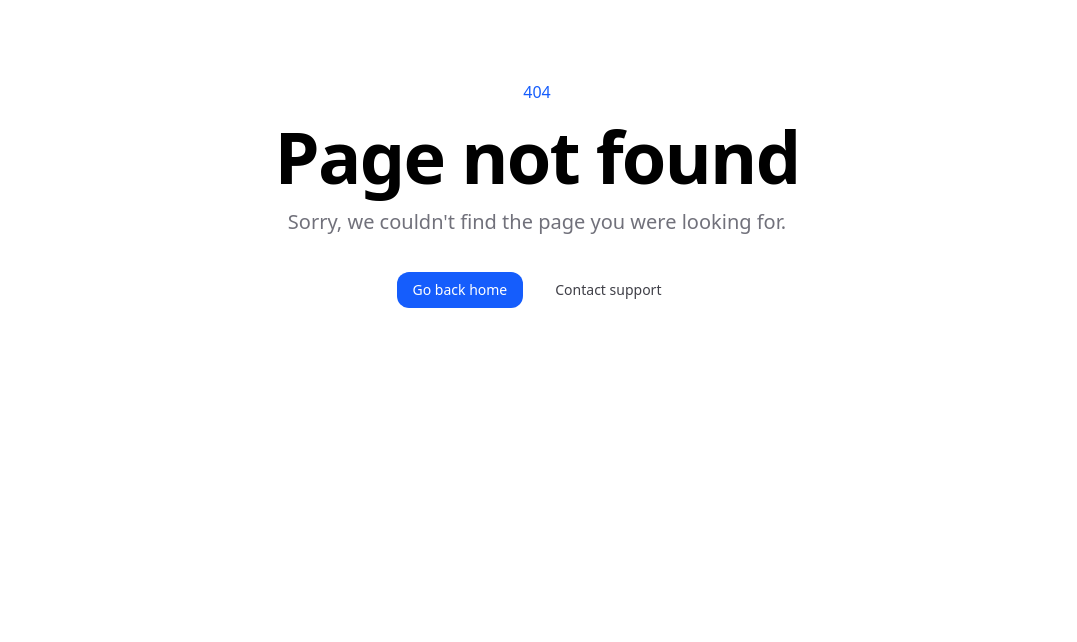
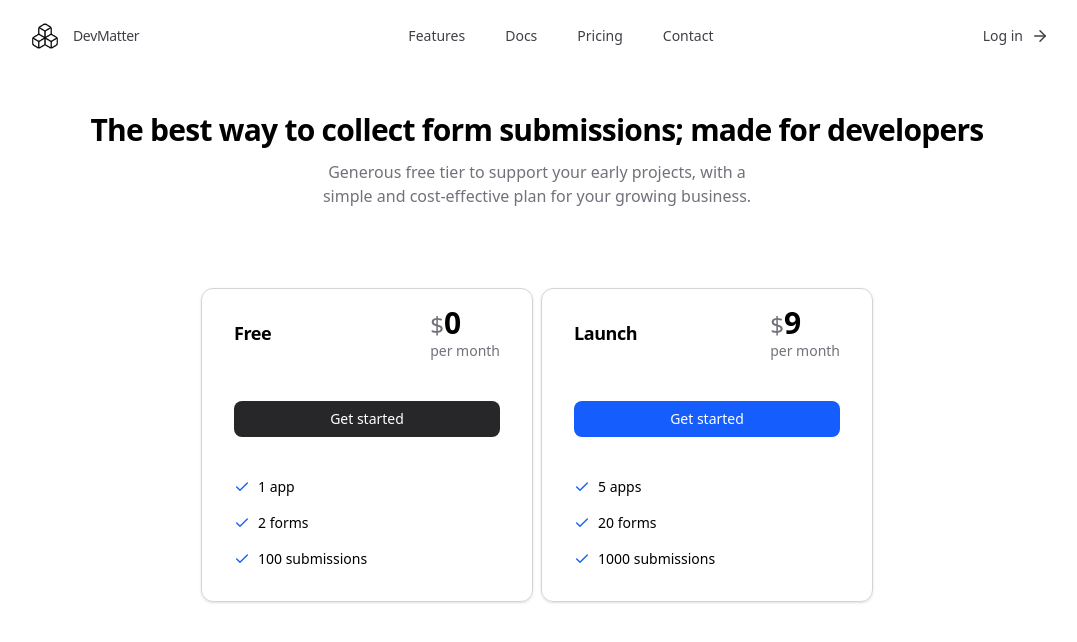
Before and after one commit to aditya-vinodh/dev-matter-web, a SvelteKit app: page /pricing in a window 1280 px wide. Before the commit this address had no page. Shown: the top 642 px of the page, without its empty margins (103-1180 px from the left). Built offline with nearby package versions, Linux system fonts and the light colour scheme.

Commit message:
Created pricing page UI

```diff
--- /dev/null
+++ b/src/routes/pricing/+page.svelte
@@ -0,0 +1,86 @@
+<script lang="ts">
+	import Header from '$lib/ui/Header.svelte';
+	import Check from '@lucide/svelte/icons/check';
+	import type { PageProps } from './$types';
+
+	let { data }: PageProps = $props();
+</script>
+
+<Header user={data.user} />
+
+<div class="mx-auto w-full max-w-5xl pt-10 pb-32">
+	<p class="mb-3 text-center text-3xl font-semibold tracking-tight text-balance">
+		The best way to collect form submissions; made for developers
+	</p>
+	<p class="mx-auto w-full max-w-3xl text-center font-medium text-balance text-zinc-500">
+		Generous free tier to support your early projects, with a simple and cost-effective plan for
+		your growing business.
+	</p>
+
+	<div class="mx-auto mt-20 grid w-full max-w-2xl grid-cols-2 gap-2">
+		<div class="rounded-xl border border-zinc-300 p-4 px-8 pb-8 shadow-sm">
+			<div class="flex items-center justify-between">
+				<p class="text-lg font-semibold tracking-tight">Free</p>
+				<div>
+					<p class="text-3xl font-bold">
+						<span class="text-2xl font-normal text-zinc-500">$</span>0
+					</p>
+					<p class="text-sm text-zinc-500">per month</p>
+				</div>
+			</div>
+			<div class="flex justify-stretch">
+				<a
+					href="/signup"
+					class="mt-10 w-full rounded-lg bg-zinc-800 py-2 text-center text-sm font-medium text-white transition hover:bg-zinc-800/90"
+					>Get started</a
+				>
+			</div>
+			<div class="mt-10 flex flex-col gap-4 text-sm">
+				<div class="flex items-center gap-2">
+					<Check size={16} class="stroke-blue-600" />
+					<p>1 app</p>
+				</div>
+				<div class="flex items-center gap-2">
+					<Check size={16} class="stroke-blue-600" />
+					<p>2 forms</p>
+				</div>
+				<div class="flex items-center gap-2">
+					<Check size={16} class="stroke-blue-600" />
+					<p>100 submissions</p>
+				</div>
+			</div>
+		</div>
+		<div class="rounded-xl border border-zinc-300 p-4 px-8 pb-8 shadow-sm">
+			<div class="flex items-center justify-between">
+				<p class="text-lg font-semibold tracking-tight">Launch</p>
+				<div>
+					<p class="text-3xl font-bold">
+						<span class="text-2xl font-normal text-zinc-500">$</span>9
+					</p>
+					<p class="text-sm text-zinc-500">per month</p>
+				</div>
+			</div>
+			<div class="flex justify-stretch">
+				<a
+					href="/signup"
+					class="mt-10 w-full rounded-lg bg-blue-600 py-2 text-center text-sm font-medium text-white transition hover:bg-blue-600/90"
+					>Get started</a
+				>
+			</div>
+			<div class="mt-10 flex flex-col gap-4 text-sm">
+				<div class="flex items-center gap-2">
+					<Check size={16} class="stroke-blue-600" />
+					<p>5 apps</p>
+				</div>
+				<div class="flex items-center gap-2">
+					<Check size={16} class="stroke-blue-600" />
+					<p>20 forms</p>
+				</div>
+				<div class="flex items-center gap-2">
+					<Check size={16} class="stroke-blue-600" />
+					<p>1000 submissions</p>
+				</div>
+			</div>
+		</div>
+	</div>
+</div>
```
